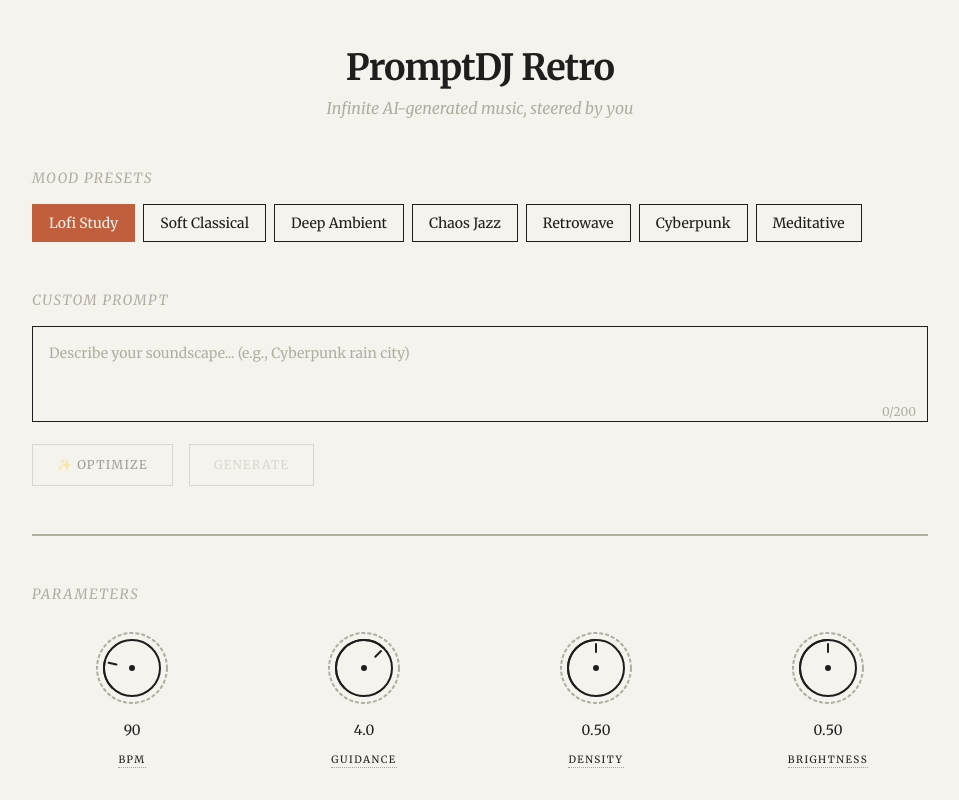
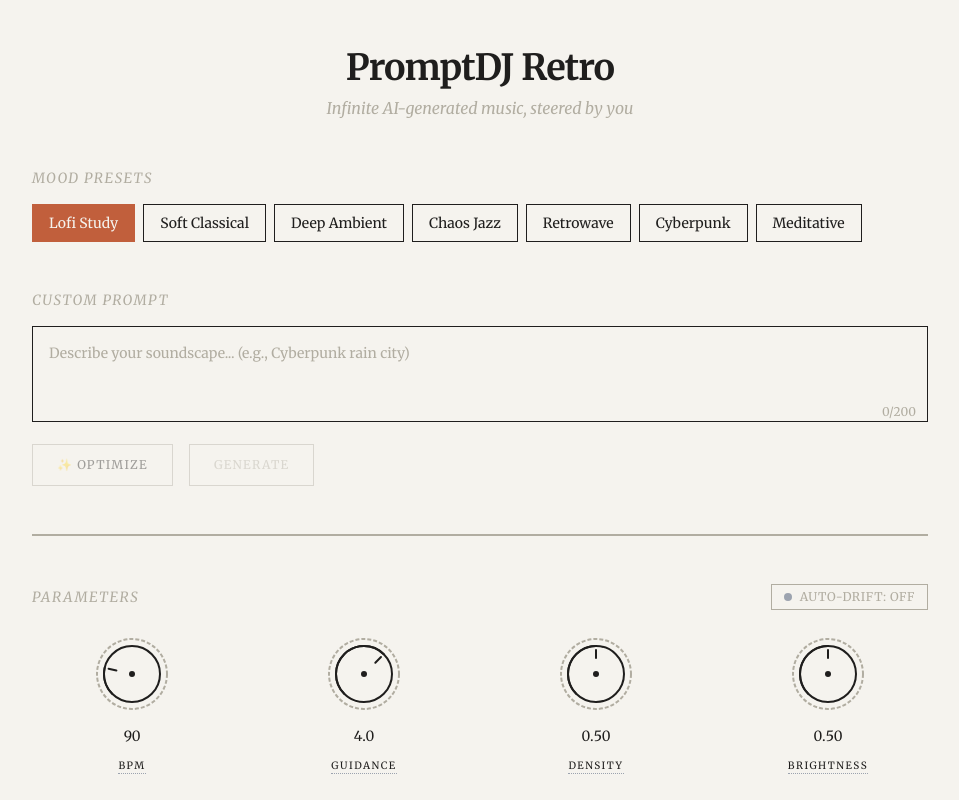
Before and after one commit to dipeshio/lyria-dj, a React (Vite) app: page / in a window 1280 px wide. Shown: the top 800 px of the page, without its empty margins (160-1119 px from the left). Built offline with nearby package versions, Linux system fonts and the light colour scheme; no server answers.

Commit message:
Add Auto-Drift Feature: - Added 'Auto-Drift' toggle to Parameters section - Implemented random parameter tuning every 3 minutes - Random ranges: BPM +/-10, Guidance +/-1, Density +/-0.15, Brightness +/-0.10 - Added visual indicator for active drift mode

```diff
--- a/src/App.jsx
+++ b/src/App.jsx
@@ -29,6 +29,10 @@ export default function App() {
     const [guidance, setGuidance] = useState(4.0);  // Default 4.0, range 0-6
     const [density, setDensity] = useState(0.5);    // Range 0-1
     const [brightness, setBrightness] = useState(0.5); // Range 0-1
+
+    // Auto-drift/Random tuning state
+    const [isAutoDriftEnabled, setIsAutoDriftEnabled] = useState(false);
+    const nextDriftTimeRef = useRef(180); // First drift at 3 minutes
 
     // Initialize music service
     useEffect(() => {
@@ -67,12 +71,19 @@ export default function App() {
         };
     }, []);
 
-    // Listening timer effect
+    // Listening timer and auto-drift effect
     useEffect(() => {
         if (playbackState === 'playing') {
             startTimeRef.current = Date.now() - listeningTime * 1000;
             timerRef.current = setInterval(() => {
-                setListeningTime(Math.floor((Date.now() - startTimeRef.current) / 1000));
+                const currentSec = Math.floor((Date.now() - startTimeRef.current) / 1000);
+                setListeningTime(currentSec);
+
+                // Auto-drift logic (every 3 minutes / 180 seconds)
+                if (isAutoDriftEnabled && currentSec >= nextDriftTimeRef.current) {
+                    applyRandomTuning();
+                    nextDriftTimeRef.current = currentSec + 180; // Schedule next drift
+                }
             }, 1000);
         } else {
             if (timerRef.current) {
@@ -82,7 +93,35 @@ export default function App() {
         return () => {
             if (timerRef.current) clearInterval(timerRef.current);
         };
-    }, [playbackState]);
+    }, [playbackState, isAutoDriftEnabled]); // added dependency to restart timer with drift logic
+
+    const applyRandomTuning = () => {
+        console.log('🎲 [Auto-Drift] Applying random parameter tuning...');
+
+        // Random BPM change (-10 to +10)
+        const bpmDelta = Math.floor(Math.random() * 21) - 10;
+        const newBpm = Math.min(200, Math.max(60, bpm + bpmDelta));
+        setBpm(newBpm);
+        liveMusicService.setTempo(newBpm);
+
+        // Random Guidance change (-1 to +1)
+        const guidanceDelta = (Math.random() * 2) - 1;
+        const newGuidance = Math.min(6, Math.max(0, guidance + guidanceDelta));
+        setGuidance(newGuidance);
+        liveMusicService.setMusicConfig({ guidance: newGuidance });
+
+        // Random Density change (-0.15 to +0.15)
+        const densityDelta = (Math.random() * 0.3) - 0.15;
+        const newDensity = Math.min(1, Math.max(0, density + densityDelta));
+        setDensity(newDensity);
+        liveMusicService.setMusicConfig({ density: newDensity });
+
+        // Random Brightness change (-0.1 to +0.1)
+        const brightnessDelta = (Math.random() * 0.2) - 0.1;
+        const newBrightness = Math.min(1, Math.max(0, brightness + brightnessDelta));
+        setBrightness(newBrightness);
+        liveMusicService.setMusicConfig({ brightness: newBrightness });
+    };
 
     // Update prompts when preset changes
     useEffect(() => {
@@ -199,12 +238,30 @@ export default function App() {
 
                 {/* Control Knobs */}
                 <section>
-                    <h2
-                        className="text-sm uppercase tracking-widest mb-6"
-                        style={{ color: '#B1ADA1' }}
-                    >
-                        Parameters
-                    </h2>
+                    <div className="flex items-center justify-between mb-6">
+                        <h2 className="text-sm uppercase tracking-widest" style={{ color: '#B1ADA1' }}>
+                            Parameters
+                        </h2>
+
+                        {/* Auto-Drift Toggle */}
+                        <button
+                            onClick={() => setIsAutoDriftEnabled(!isAutoDriftEnabled)}
+                            className={`
+                                flex items-center gap-2 px-3 py-1
+                                text-xs font-serif uppercase tracking-wider
+                                border transition-all duration-300
+                            `}
+                            style={{
+                                backgroundColor: isAutoDriftEnabled ? '#1F1E1D' : 'transparent',
+                                borderColor: isAutoDriftEnabled ? '#1F1E1D' : '#B1ADA1',
+                                color: isAutoDriftEnabled ? '#F5F3EE' : '#B1ADA1',
+                            }}
+                            title="Automatically varies parameters every 3 minutes"
+                        >
+                            <span className={`w-2 h-2 rounded-full ${isAutoDriftEnabled ? 'animate-pulse bg-terracotta' : 'bg-gray-400'}`}></span>
+                            Auto-Drift: {isAutoDriftEnabled ? 'ON' : 'OFF'}
+                        </button>
+                    </div>
 
                     <div className="grid grid-cols-2 md:grid-cols-4 gap-8 justify-items-center">
                         <Knob
```
